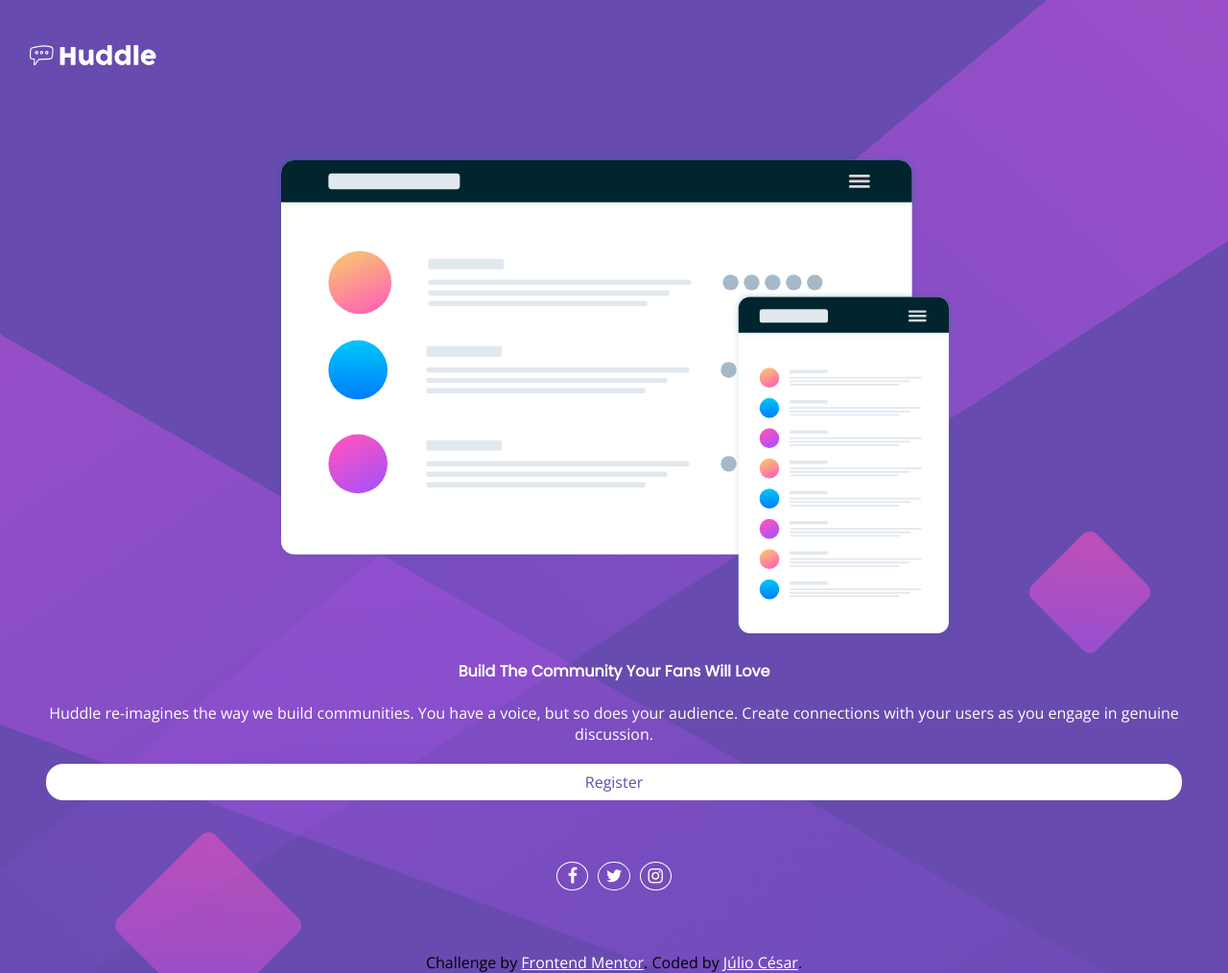
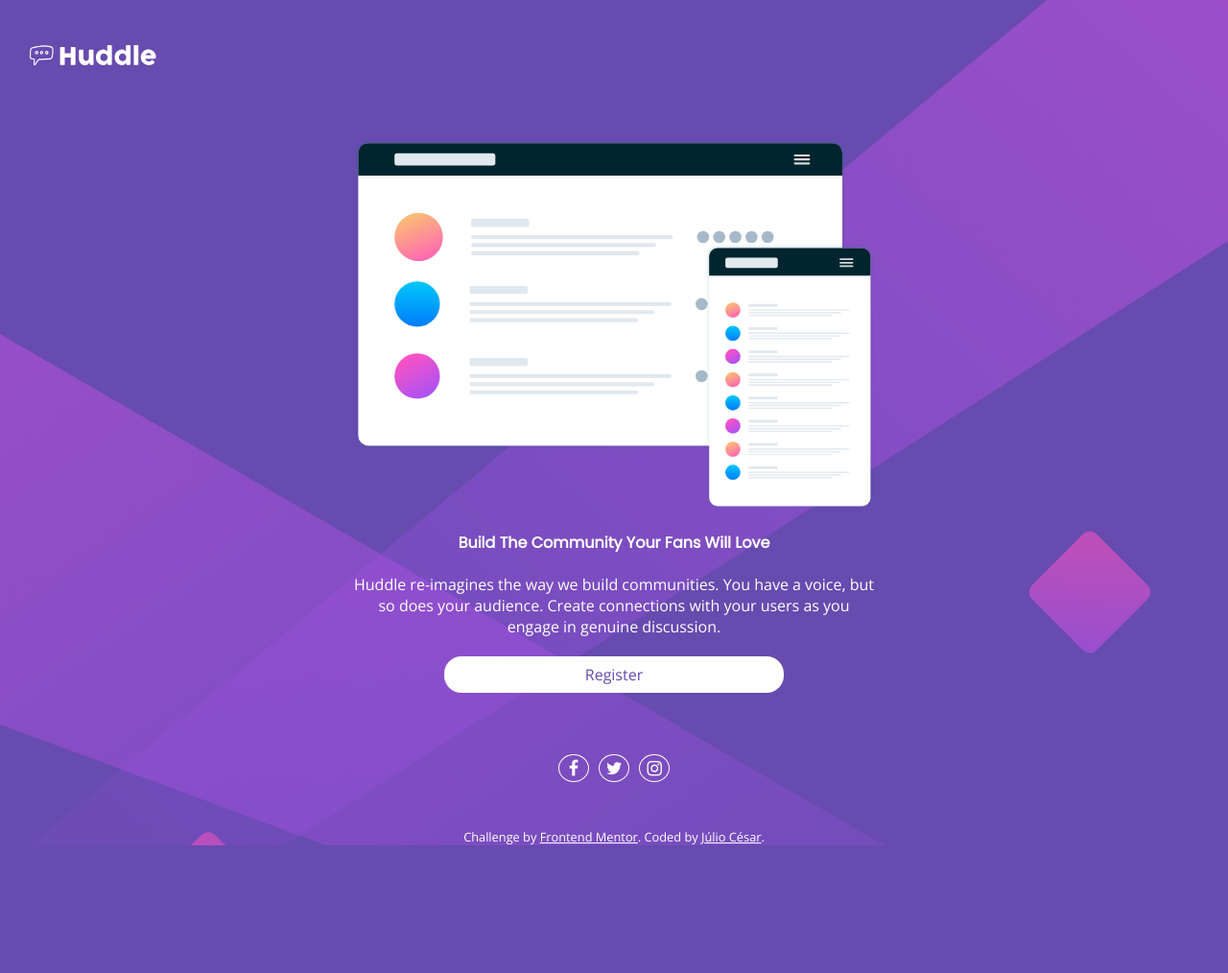
Before and after one commit to jlcesarr/huddle-landing-page-challenge, a plain HTML site: page index.html in a window 1280 px wide. Shown: the whole page at 96% size. After the commit the page ends 881 px from the top, so only its background shows below. Drawn offline with nearby package versions, Linux system fonts and the light colour scheme; a web font is replaced by a local one.

Commit message:
Many Changes

```diff
--- a/assets/css/style.css
+++ b/assets/css/style.css
@@ -1,26 +1,23 @@
 @import url(https://fonts.googleapis.com/css2?family=Poppins&display=swap);
 @import url(https://fonts.googleapis.com/css2?family=Open+Sans&display=swap);
-
 @font-face {
     font-family: 'Social Icons';
     src: url(../css/fontello-codes.css);
 }
 
-:root{
+:root {
     --violet-color: hsl(257, 40%, 49%);
     --white-color: #FFFFFF;
     --soft-magneta-color: hsl(300, 69%, 71%);
 }
 
-
-*{
+* {
     margin: 0;
     padding: 0;
     box-sizing: border-box;
 }
 
-
-body{
+body {
     background: var(--violet-color) url(../images/bg-mobile.svg) no-repeat;
     background-size: cover;
     height: 100vh;
@@ -28,23 +25,22 @@ body{
     grid-template-columns: auto;
     grid-template-rows: 6rem auto;
     align-items: center;
-    flex-direction: column;
     row-gap: 3rem;
     font-family: 'Open Sans', 'Social Icons', sans-serif;
 }
 
-.huddle-header{
+.huddle-header {
     margin: 1.5rem 0 0 1.5rem;
 }
 
-.header__logo{
+.header__logo {
     height: 2.2rem;
 }
 
 
 /* container */
 
-.register{
+.register {
     display: grid;
     overflow: hidden;
     grid-template-columns: auto;
@@ -52,14 +48,14 @@ body{
     justify-content: center;
     row-gap: 16px;
     text-align: center;
+    width: max(50%, 375px);
     color: var(--white-color);
     padding: 0 3rem;
     font-weight: 400;
-    margin: 1rem 0;
-
+    margin: 0 auto;
 }
 
-.register__details{
+.register__details {
     display: flex;
     flex-direction: column;
     gap: 20px;
@@ -68,18 +64,20 @@ body{
 
 /* container elements */
 
-.register__title{
+.register__title {
     font-family: 'Poppins', sans-serif;
     font-weight: 600;
 }
 
-.register__image > img{
-    max-width: 100%;
+.register__image>img {
+    width: 100%;
 }
 
-.register__proceed{
+.register__proceed {
     background-color: white;
-    min-width: 75%;
+    max-width: 65%;
+    width: 100%;
+    align-self: center;
     justify-self: center;
     border-radius: 18px;
     text-decoration: none;
@@ -87,8 +85,7 @@ body{
     color: var(--violet-color);
 }
 
-
-.register__social{
+.register__social {
     display: flex;
     justify-content: center;
     column-gap: 10px;
@@ -97,98 +94,91 @@ body{
     margin-top: 3rem;
 }
 
-/* .social__media i::before{
-    font-size: 24px;
-    color: white;
-    border: 1px solid white;
-    border-radius: 100%;
-    padding: 10%;
-} */
-
-
-.social__media{
+.social__media {
     display: flex;
     align-items: center;
     justify-content: center;
     border: 1px solid white;
-    border-radius: 125%;
-    padding: 3px;
+    border-radius: 120%;
+    padding: 2.5px;
 }
 
-.social__media i::before{
+.social__media i::before {
     font-size: 18px;
     color: white;
 }
 
 
+/* Media Queries */
 
-/* Media Queries */
-@media only screen and (min-width: 1440px){
-    body{
+@media only screen and (max-width: 375px) {
+    .register {
+        width: 100%
+    }
+}
+
+@media only screen and (min-width: 1440px) {
+    body {
         display: grid;
-        grid-template-areas: "header"
-        "register"
-        ;
+        grid-template-areas: "header" "register";
         background: var(--violet-color) url(../images/bg-desktop.svg) no-repeat;
         background-size: cover;
     }
-
-
-    .huddle-header{
+    .huddle-header {
         grid-area: header;
     }
-
-    .register{
+    .register {
         background: none;
         grid-area: register;
         grid-template-columns: auto 27rem;
         row-gap: 0;
         column-gap: 18px;
+        width: 100%;
         /* grid-template-areas: "register-image register-details"
         "register-social"; */
     }
-
-    .register__image{
+    .register__image {
         grid-column: 1
     }
-
-
-    .register__details{
+    .register__details {
         letter-spacing: 0.5px;
         grid-column: 2;
         align-self: center;
         align-items: flex-start;
     }
-
-    .register__details .register__title{
+    .register__details .register__title {
         font-size: 2rem;
         text-align: left;
     }
-
-    .register__proceed{
+    .register__proceed {
         min-width: initial;
         width: 30%;
         padding: 0.5rem 2rem;
     }
-
-    .register__description{
+    .register__description {
         text-align: initial;
+        font-weight: normal;
     }
-
-
-    .register__social{
+    .register__social {
         grid-column: 2;
         grid-row: 2;
         justify-content: flex-end;
         margin-top: 0;
         margin-right: 2rem;
     }
-
-
 }
 
 
 /* Credits */
 
-.attribution { font-size: 1rem; text-align: center; }
-.attribution a { color: white }
+.attribution {
+    font-size: 0.8rem;
+    text-align: center;
+    color: white;
+}
+
+.attribution a {
+    text-decoration: underline;
+    color: white;
+    /* text-align: center; */
+}
--- a/index.html
+++ b/index.html
@@ -1,23 +1,21 @@
 <!DOCTYPE html>
 <html lang="pt-br">
+
 <head>
     <meta charset="UTF-8">
-  <meta name="viewport" content="width=device-width, initial-scale=1.0"> <!-- displays site properly based on user's device -->
+    <meta name="viewport" content="width=device-width, initial-scale=1.0">
+    <!-- displays site properly based on user's device -->
     <meta name="robots" content="noindex, nofollow">
     <meta name="description" content="Huddle landing page with a single introductory section challenge hub">
     <meta name="author" content="Júlio César">
     <link rel="icon" type="image/png" sizes="32x32" href="./images/favicon-32x32.png">
     <link rel="stylesheet" href="assets/css/fontello.css">
-
     <link rel="stylesheet" href="assets/css/style.css">
-
-  <script src="assets/js/all.min.js"></script>
-
 
     <title>Frontend Mentor | Huddle landing page with single introductory section</title>
 
-  <!-- Feel free to remove these styles or customise in your own stylesheet 👍 -->
 </head>
+
 <body>
 
     <header class="huddle-header">
@@ -33,17 +31,16 @@
             <article class="register__details">
                 <p class="register__title">Build The Community Your Fans Will Love</p>
 
-          <p class="register__description">Huddle re-imagines the way we build communities. You have a voice, but so does your audience.
-            Create connections with your users as you engage in genuine discussion.
+                <p class="register__description">Huddle re-imagines the way we build communities. You have a voice, but so does your audience. Create connections with your users as you engage in genuine discussion.
                 </p>
 
                 <a href="#" class="register__proceed">Register</a>
             </article>
 
             <article class="register__social">
-            <a href="#" class="social__media"><i class="icon-facebook"></i></a>
-            <a href="#" class="social__media"><i class="icon-twitter"></i></a>
-            <a href="#" class="social__media"><i class="icon-instagram"></i></a>
+                <a href="#" title="Huddle Facebook Page" class="social__media"><i class="icon-facebook"></i></a>
+                <a href="#" title="Huddle Twitter Page" class="social__media"><i class="icon-twitter"></i></a>
+                <a href="#" title="Huddle Instagram Page" class="social__media"><i class="icon-instagram"></i></a>
             </article>
         </section>
     </main>
@@ -51,10 +48,10 @@
 
     <footer>
         <p class="attribution">
-      Challenge by <a href="https://www.frontendmentor.io?ref=challenge" target="_blank">Frontend Mentor</a>.
-      Coded by <a href="http://github.com/jlcesarr" target="_blank">Júlio César</a>.
+            Challenge by <a href="https://www.frontendmentor.io?ref=challenge" target="_blank">Frontend Mentor</a>. Coded by <a href="http://github.com/jlcesarr" target="_blank">Júlio César</a>.
         </p>
     </footer>
 
 </body>
+
 </html>
```
Lines whose indentation alone changed are shown as unchanged.
